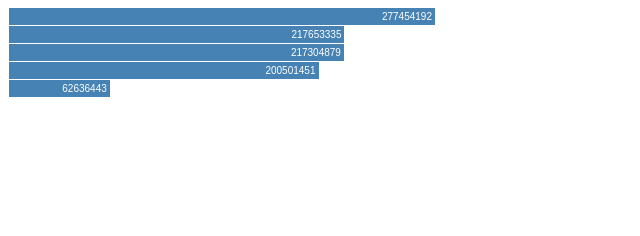
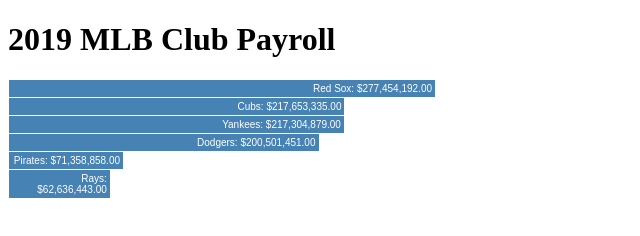
Before and after one commit to akuny/baseball-salaries, a website: page public/index.html in a window 1280 px wide. Shown: the whole page, without its empty margins (0-640 px from the left). Drawn offline with nearby package versions, Linux system fonts and the light colour scheme.

Commit message:
Add dev server and upate labels

```diff
--- a/public/index.html
+++ b/public/index.html
@@ -18,6 +18,7 @@
 </head>
 <body>
 
+    <h1 id="year"></h1>
     <div class="chart"></div>
 
     <script src="https://cdnjs.cloudflare.com/ajax/libs/d3/5.11.0/d3.min.js" type="text/javascript"></script>
--- a/public/main.js
+++ b/public/main.js
@@ -1,4 +1,6 @@
 (function() {
+
+    var year = 2019;
 
     var data = [
         {
@@ -18,32 +20,40 @@
             salary: 200501451
         },
         {
+            team: 'Pirates',
+            salary: 71358858
+        },
+        {
             team: 'Rays',
             salary: 62636443
         }
     ];
 
-    var salaries = function() {
-       let a = [];
-        data.forEach(function(obj) {
-            a.push(obj.salary);
-        });
-        return a;
-    };
+    var salaries = data.map(function(obj) {
+       return  obj.salary;
+    } );
+
+    var moneyFormatter = new Intl.NumberFormat('en-US', {
+        style: 'currency',
+        currency: 'USD',
+        minimumFractionDigits: 2
+    });
 
     var x = d3.scaleLinear()
-        .domain([0, d3.max(salaries())])
+        .domain([0, d3.max(salaries)])
         .range([0, 420]);
+
+    document.getElementById('year').innerHTML = year + ' MLB Club Payroll';
 
     d3.select('.chart')
         .selectAll('div')
-            .data(salaries())
+            .data(data)
         .enter().append('div')
             .style('width', function(d) {
-                return x(d) + 'px';
+                return x(d.salary) + 'px';
             })
             .text(function(d) {
-                return d;
+                return d.team + ': ' + moneyFormatter.format(d.salary);
             });
 
 })();
```
Also changed, not shown: package.json (added, +24 -0 lines), 2 other files.
